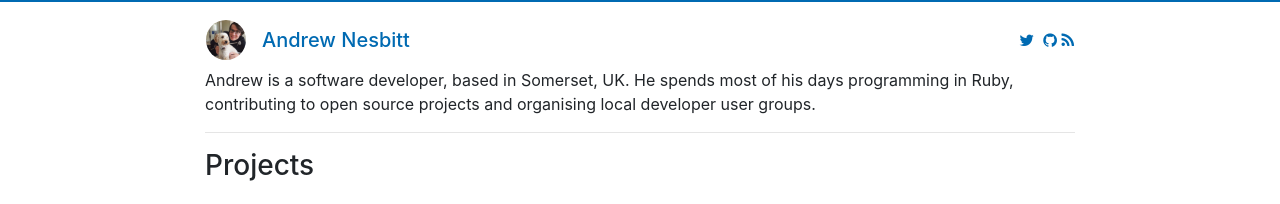
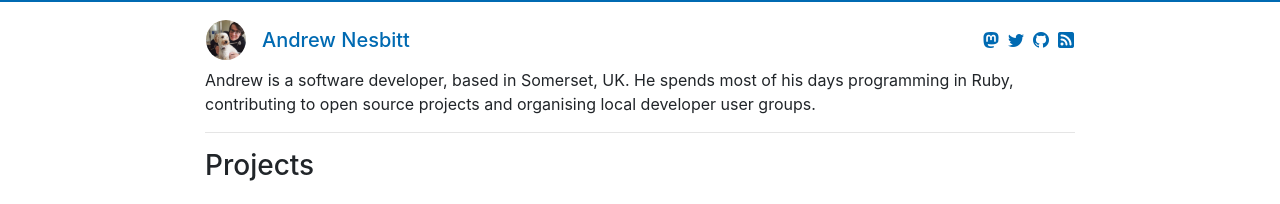
Before and after one commit to andrew/nesbitt.io, a Jekyll site: the page built from index.md, in a window 1280 px wide. Shown: the top 204 px of the page. Built offline with Jekyll 4.4.1, drawn with Linux system fonts in a browser that asks for light colours; grey boxes are pictures that could not be loaded.

Commit message:
Update social media icons in navbar

```diff
--- a/_layouts/default.html
+++ b/_layouts/default.html
@@ -8,7 +8,7 @@
     <meta name="apple-mobile-web-app-capable" content="yes">
     <link href='/style.css' rel='stylesheet' type='text/css'>
     <link rel="stylesheet" href="https://maxcdn.bootstrapcdn.com/bootstrap/4.0.0-beta.2/css/bootstrap.min.css" integrity="sha384-PsH8R72JQ3SOdhVi3uxftmaW6Vc51MKb0q5P2rRUpPvrszuE4W1povHYgTpBfshb" crossorigin="anonymous">
-    <link href="https://maxcdn.bootstrapcdn.com/font-awesome/4.7.0/css/font-awesome.min.css" rel="stylesheet" integrity="sha384-wvfXpqpZZVQGK6TAh5PVlGOfQNHSoD2xbE+QkPxCAFlNEevoEH3Sl0sibVcOQVnN" crossorigin="anonymous">
+    <link rel="stylesheet" href="https://cdn.jsdelivr.net/npm/bootstrap-icons@1.11.3/font/bootstrap-icons.min.css">
 
     <meta charset="utf-8">
     <meta http-equiv="X-UA-Compatible" content="IE=edge">
@@ -25,9 +25,10 @@
 
           <ul class="navbar-nav nav ml-auto">
             <li class="nav-item">
-              <a href="https://twitter.com/teabass"><i class="fa fa-twitter"></i></a>&nbsp;
-              <a href="https://github.com/andrew"><i class="fa fa-github"></i></a>
-              <a href="{{ "/feed.xml" | relative_url }}"><i class="fa fa-rss"></i></a>
+              <a href="https://mastodon.social/@andrewnez" title="Mastodon"><i class="bi bi-mastodon"></i></a>&nbsp;
+              <a href="https://twitter.com/teabass" title="Twitter"><i class="bi bi-twitter"></i></a>&nbsp;
+              <a href="https://github.com/andrew" title="GitHub"><i class="bi bi-github"></i></a>&nbsp;
+              <a href="{{ "/feed.xml" | relative_url }}" title="RSS/Atom Feed"><i class="bi bi-rss-fill"></i></a>
             </li>
             <li class="navbar-item">
 
```
